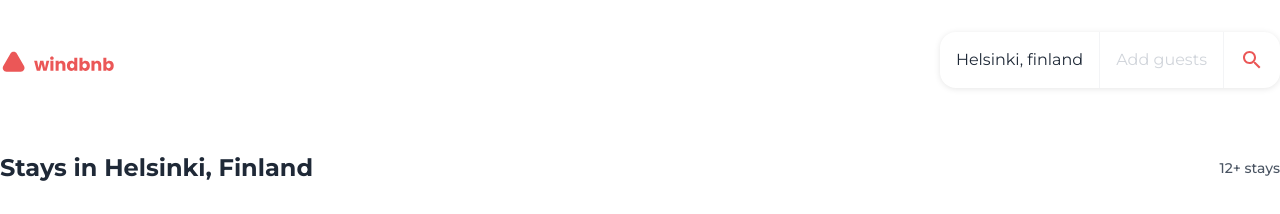
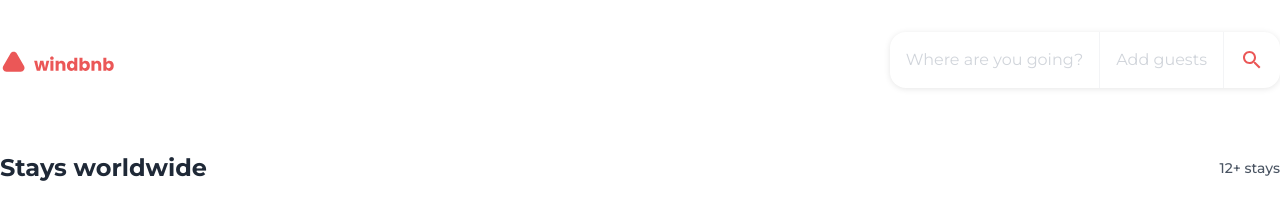
Before and after one commit to bk20dev/windbnb, a React (Create React App) app: page / in a window 1280 px wide. Shown: the top 214 px of the page. Built offline with nearby package versions, Linux system fonts and the light colour scheme.

Commit message:
Added Search reducer. Used Redux for generating content

```diff
--- a/src/components/App.jsx
+++ b/src/components/App.jsx
@@ -1,17 +1,35 @@
 import _ from 'lodash';
+import { useMemo } from 'react';
 import { connect } from 'react-redux';
 import Navigation from './Navigation';
 import StaysHeader from './StaysHeader';
 import StaysList from './StaysList';
 
-const App = ({ stays }) => (
-  <div className="text-gray-800">
-    <Navigation />
-    <StaysHeader place={{ country: 'Finland', city: 'Helsinki' }} count={14} />
-    <StaysList stays={stays} />
-  </div>
-);
+const App = ({ stays, search }) => {
+  const filtered = useMemo(() => {
+    const { place, guests } = search;
+    const guestCount = guests.adults + guests.children;
 
-const mapStateToProps = (state) => _.pick(state, 'stays');
+    return stays.filter((stay) => {
+      if (place.country) {
+        if (place.country !== stay.country) return false;
+        if (place.city && place.city !== stay.city) return false;
+      }
+
+      if (guestCount && guestCount >= stay.maxGuests) return false;
+      return true;
+    });
+  }, [stays, search]);
+
+  return (
+    <div className="text-gray-800">
+      <Navigation />
+      <StaysHeader place={search.place} count={filtered.length} />
+      <StaysList stays={filtered} />
+    </div>
+  );
+};
+
+const mapStateToProps = (state) => _.pick(state, 'stays', 'search');
 
 export default connect(mapStateToProps)(App);
--- a/src/components/Navigation.jsx
+++ b/src/components/Navigation.jsx
@@ -1,16 +1,32 @@
+import _ from 'lodash';
+import { useMemo } from 'react';
+import { connect } from 'react-redux';
 import Logo from '../assets/logo.svg';
+import serializePlace from '../utils/serializers/place';
+import serializeGuests from '../utils/serializers/guests';
 import SearchSummary from './SearchSummary';
 
-const items = [
-  { content: 'Helsinki, finland', active: true },
-  { content: 'Add guests', active: false },
+const Navigation = ({ search }) => {
+  const items = useMemo(() => {
+    const { place, guests } = search;
+
+    const placeText = serializePlace(place);
+    const guestText = serializeGuests(guests);
+
+    return [
+      { content: placeText || 'Where are you going?', active: !!placeText },
+      { content: guestText || 'Add guests', active: !!guestText },
     ];
+  }, [search]);
 
-const Navigation = () => (
+  return (
     <nav className="flex items-center justify-between py-8">
       <img src={Logo} alt="Windbnb" className="h-6" />
       <SearchSummary items={items} onClick={console.log} />
     </nav>
   );
+};
 
-export default Navigation;
+const mapStateToProps = (state) => _.pick(state, 'search');
+
+export default connect(mapStateToProps)(Navigation);
--- a/src/components/StaysHeader.jsx
+++ b/src/components/StaysHeader.jsx
@@ -7,12 +7,12 @@ const StaysHeader = ({ place, count }) => {
     return `${count} stays`;
   };
 
-  const location = serializePlace(place);
+  const placeText = serializePlace(place);
 
   return (
     <header className="my-8 flex items-center justify-between">
       <h1 className="text-2xl font-bold">
-        Stays {place ? `in ${location}` : 'worldwide'}
+        Stays {placeText ? `in ${placeText}` : 'worldwide'}
       </h1>
       <p className="text-sm font-medium text-gray-600">{getCountText(count)}</p>
     </header>
--- a/src/reducers/index.js
+++ b/src/reducers/index.js
@@ -1,7 +1,9 @@
 import { combineReducers } from 'redux';
 
 import stays from './stays';
+import search from './search';
 
 export default combineReducers({
   stays,
+  search,
 });
--- /dev/null
+++ b/src/reducers/search.js
@@ -0,0 +1,21 @@
+const INITIAL_STATE = {
+  place: {
+    country: null,
+    city: null,
+  },
+  guests: {
+    adults: 0,
+    children: 0,
+  },
+};
+
+const search = (state = INITIAL_STATE, action) => {
+  switch (action.type) {
+    case 'APPLY_FILTERS':
+      return { ...state, ...action.payload };
+    default:
+      return state;
+  }
+};
+
+export default search;
--- /dev/null
+++ b/src/utils/serializers/guests.js
@@ -0,0 +1,22 @@
+import singularOrPlural from '../singularOrPlural';
+
+const serializeGuests = (guests) => {
+  if (!guests) return '';
+
+  const { adults, children } = guests;
+  const guestCount = adults + children;
+
+  if (!guestCount) return '';
+
+  if (adults && children)
+    return `${singularOrPlural(adults, 'adult', 'adults')}, ${singularOrPlural(
+      children,
+      'child',
+      'children'
+    )}`;
+
+  if (adults) return singularOrPlural(adults, 'adult', 'adults');
+  return singularOrPlural(children, 'child', 'children');
+};
+
+export default serializeGuests;
--- /dev/null
+++ b/src/utils/singularOrPlural.js
@@ -0,0 +1,6 @@
+const singularOrPlural = (count, singular, plural) => {
+  if (count === 1) return `${count} ${singular}`;
+  return `${count} ${plural}`;
+};
+
+export default singularOrPlural;
```
Lines whose indentation alone changed are shown as unchanged.
